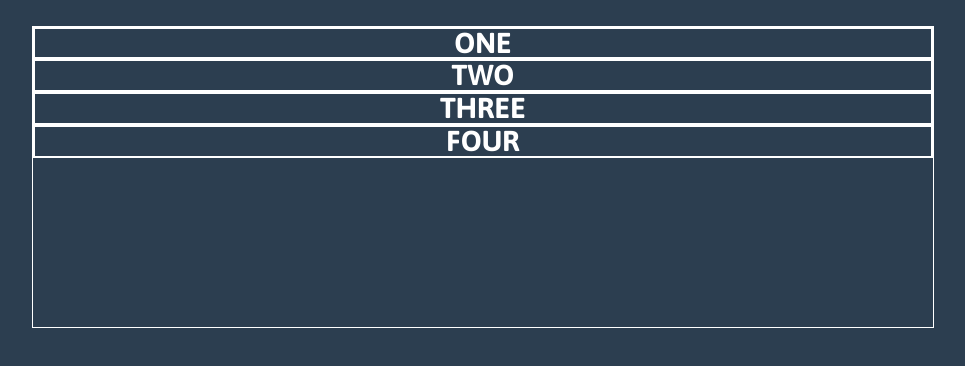
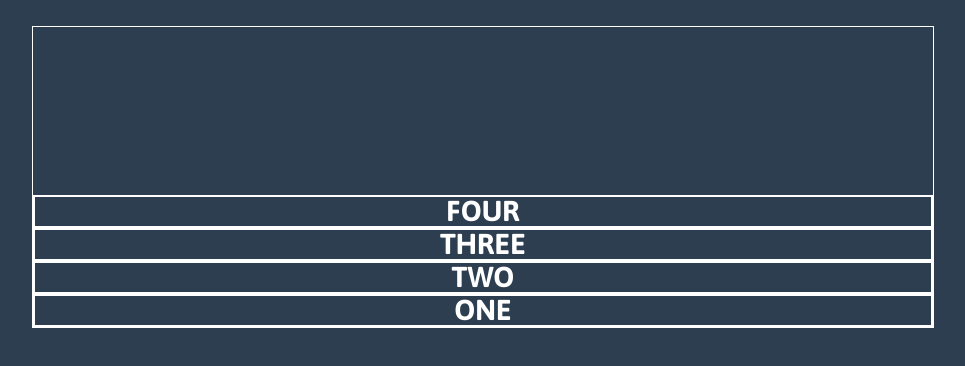
Before and after one commit to SirWernich/udemy_flexbox, a website: page index.html in a window 1280 px wide. Shown: the top 366 px of the page, without its empty margins (157-1122 px from the left). Drawn offline with Linux system fonts and the light colour scheme.

Commit message:
justify-content with row/column reverse

```diff
--- a/base.css
+++ b/base.css
@@ -54,14 +54,9 @@ p {
 .flex-container {
     height: 300px;
     display: flex;
-    flex-flow: column;
+    flex-flow: column-reverse;
 
-    /* main axis property - applied to the container, not the items inside it */
-    justify-content: flex-start;     /* default - items at the start (left/top) */
-    /* justify-content: flex-end;       items at the end (right/bottom), but not reversed */
-    /* justify-content: center;         items in the middle */
-    /* justify-content: space-between;  items evenly spaced, but first and last against the ends */
-    /* justify-content: space-around;   items evenly spaced, but half the space at start and end */
+    justify-content: flex-start;    /* align to the bottom, because 'reverse' */
 }
 
 .flex-item {
```
